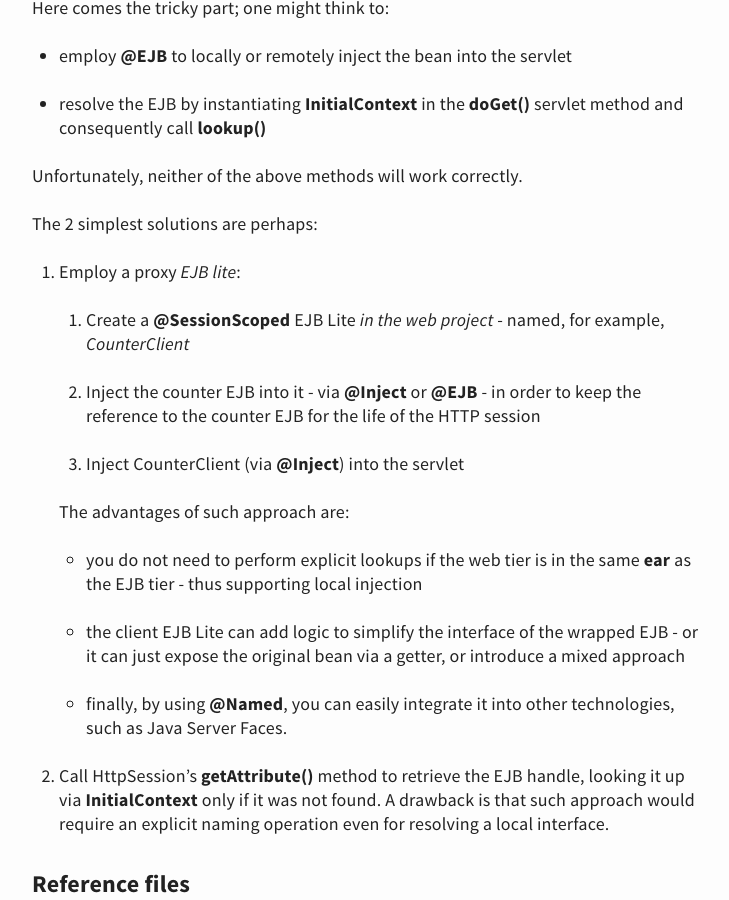
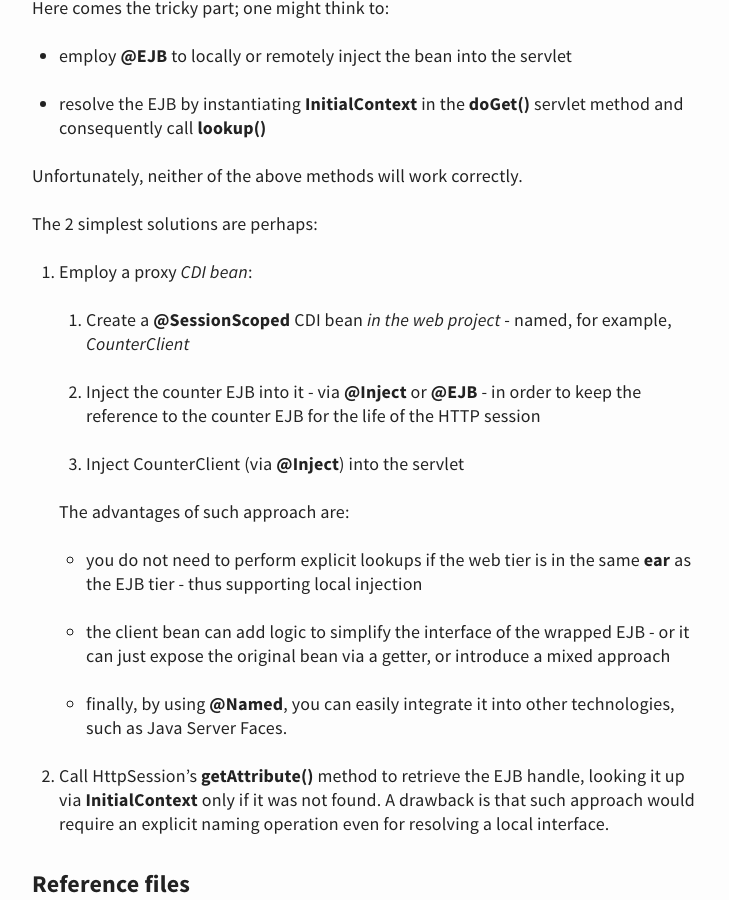
Before and after one commit to giancosta86/giancosta86.github.io, a Jekyll site: the page built from _posts/2016-01-03-wildfly-clustering.md, in a window 1280 px wide and 900 px high, scrolled down 6818 px. Shown: the whole window, without its empty margins (270-999 px from the left). Built offline with Jekyll 4.4.1, drawn with Linux system fonts in a browser that asks for light colours.

Commit message:
Update the article on clustering

```diff
--- a/_posts/2016-01-03-wildfly-clustering.md
+++ b/_posts/2016-01-03-wildfly-clustering.md
@@ -232,9 +232,9 @@ Unfortunately, neither of the above methods will work correctly.
 
 The 2 simplest solutions are perhaps:
 
-1. Employ a proxy *EJB lite*:
+1. Employ a proxy *CDI bean*:
 
-    0. Create a **@SessionScoped** EJB Lite *in the web project* - named, for example, *CounterClient*
+    0. Create a **@SessionScoped** CDI bean *in the web project* - named, for example, *CounterClient*
 
     0. Inject the counter EJB into it - via **@Inject** or **@EJB** - in order to keep the reference to the counter EJB for the life of the HTTP session
 
@@ -244,7 +244,7 @@ The 2 simplest solutions are perhaps:
 
       * you do not need to perform explicit lookups if the web tier is in the same **ear** as the EJB tier - thus supporting local injection
 
-      * the client EJB Lite can add logic to simplify the interface of the wrapped EJB - or it can just expose the original bean via a getter, or introduce a mixed approach
+      * the client bean can add logic to simplify the interface of the wrapped EJB - or it can just expose the original bean via a getter, or introduce a mixed approach
 
       * finally, by using **@Named**, you can easily integrate it into other technologies, such as Java Server Faces.
 
```
